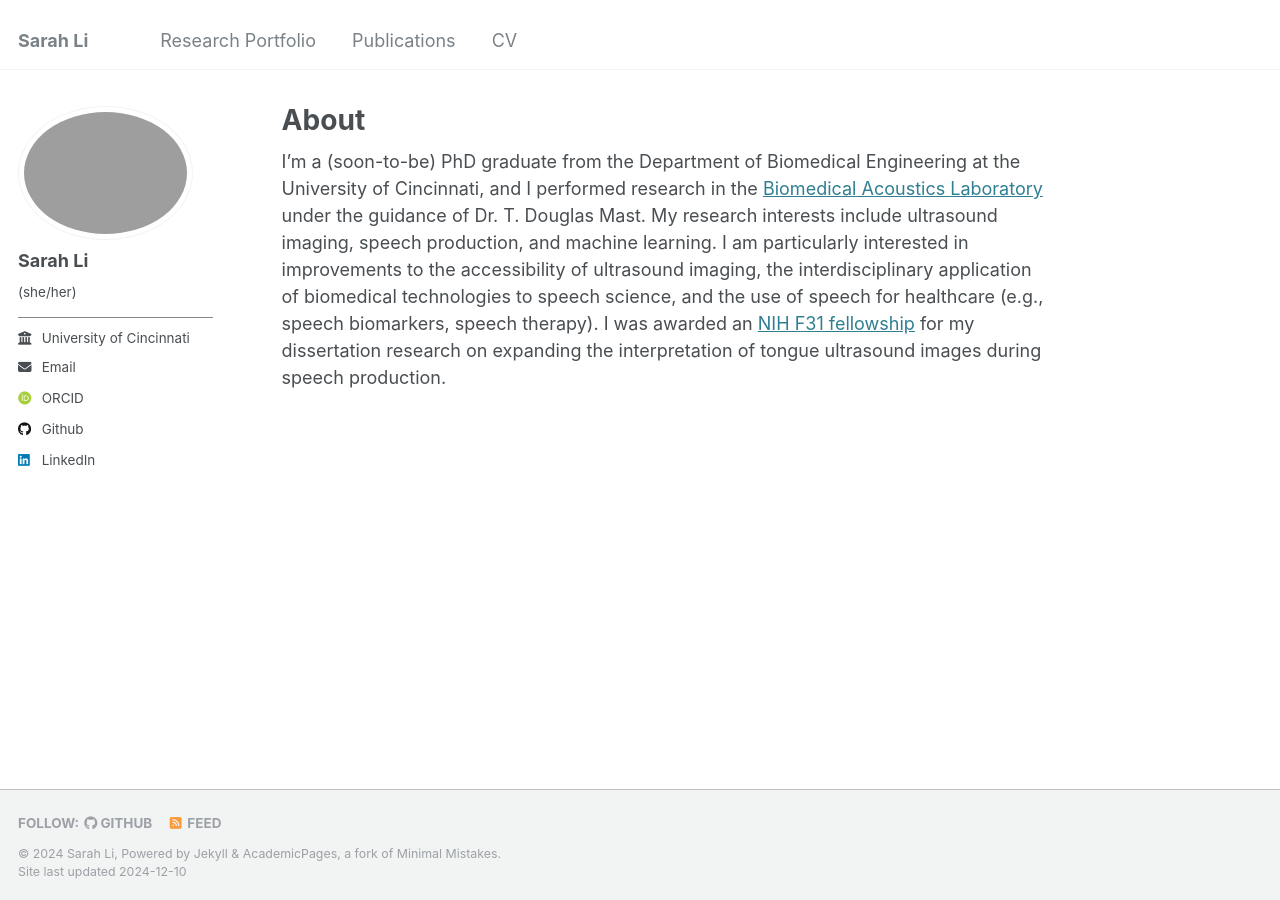
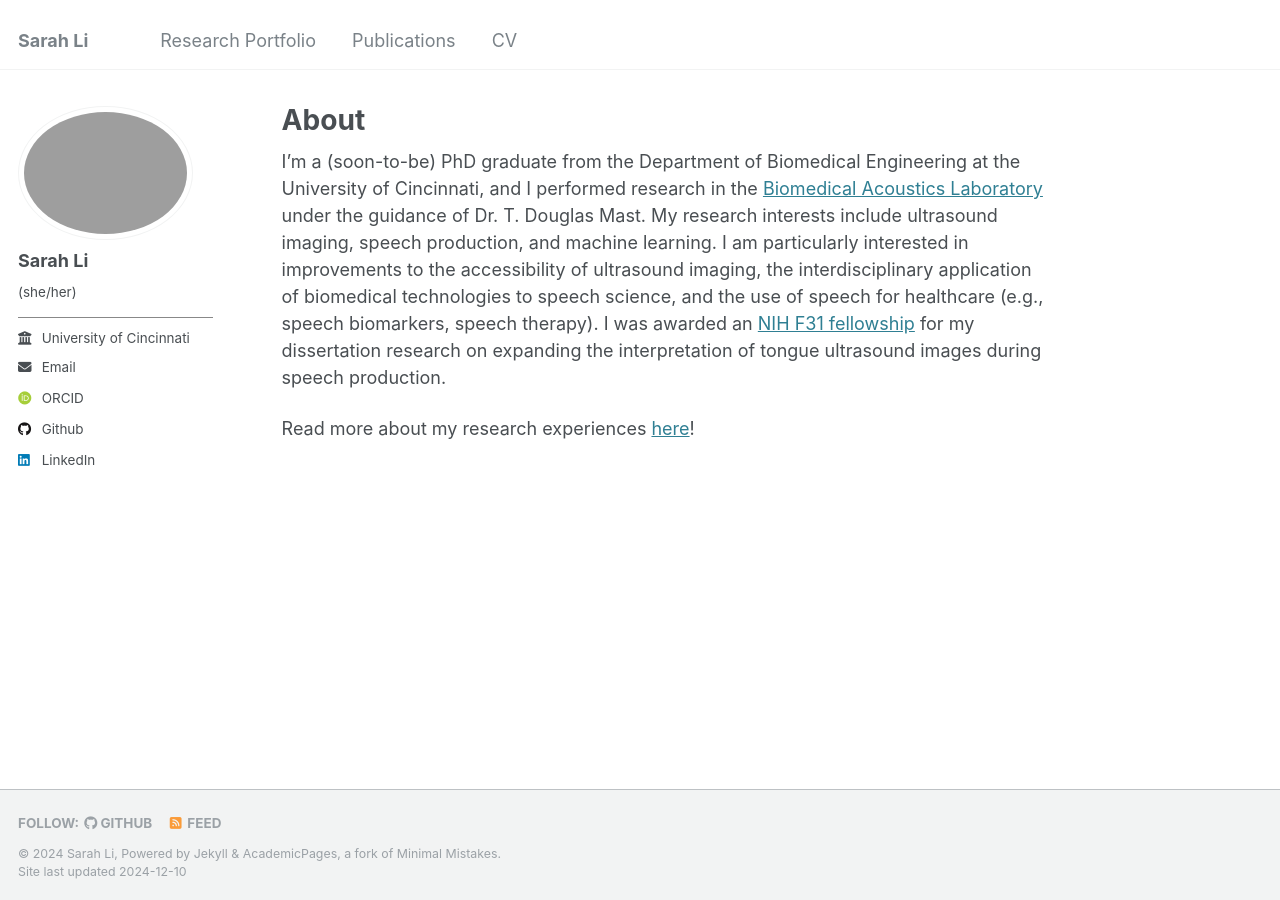
Before and after one commit to SarahRLi/sarahrli.github.io, a Jekyll site: the page built from _pages/about.md, in a window 1280 px wide. Built offline with Jekyll 4.4.1, drawn with Linux system fonts in a browser that asks for light colours; some web fonts are replaced.

Commit message:
Update about.md

```diff
--- a/_pages/about.md
+++ b/_pages/about.md
@@ -8,3 +8,5 @@ redirect_from:
 ---
 
 I’m a (soon-to-be) PhD graduate from the Department of Biomedical Engineering at the University of Cincinnati, and I performed research in the [Biomedical Acoustics Laboratory](https://ceas.uc.edu/research/centers-labs/biomedical-acoustics-laboratory.html) under the guidance of Dr. T. Douglas Mast. My research interests include ultrasound imaging, speech production, and machine learning. I am particularly interested in improvements to the accessibility of ultrasound imaging, the interdisciplinary application of biomedical technologies to speech science, and the use of speech for healthcare (e.g., speech biomarkers, speech therapy). I was awarded an [NIH F31 fellowship](https://reporter.nih.gov/project-details/10537976) for my dissertation research on expanding the interpretation of tongue ultrasound images during speech production.
+
+Read more about my research experiences [here](https://sarahrli.github.io/portfolio/)!
```
